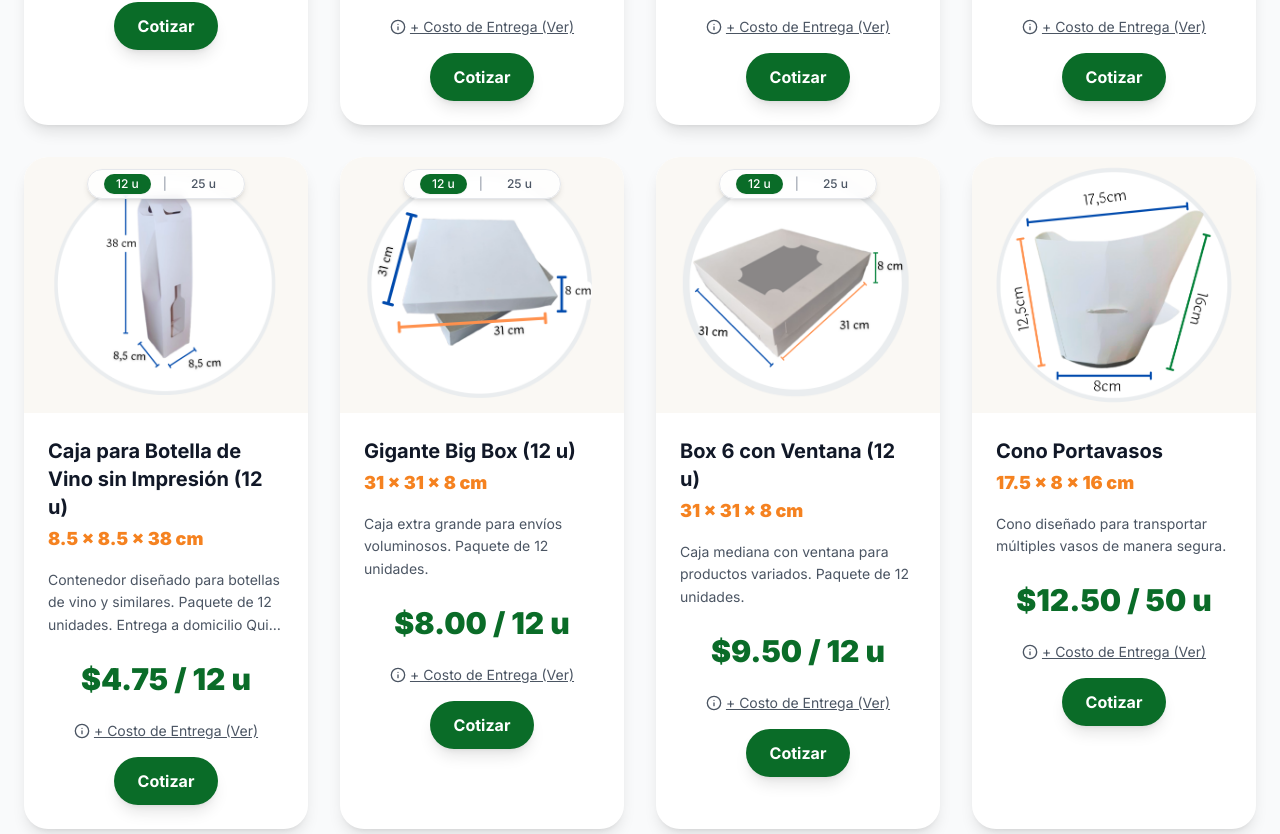
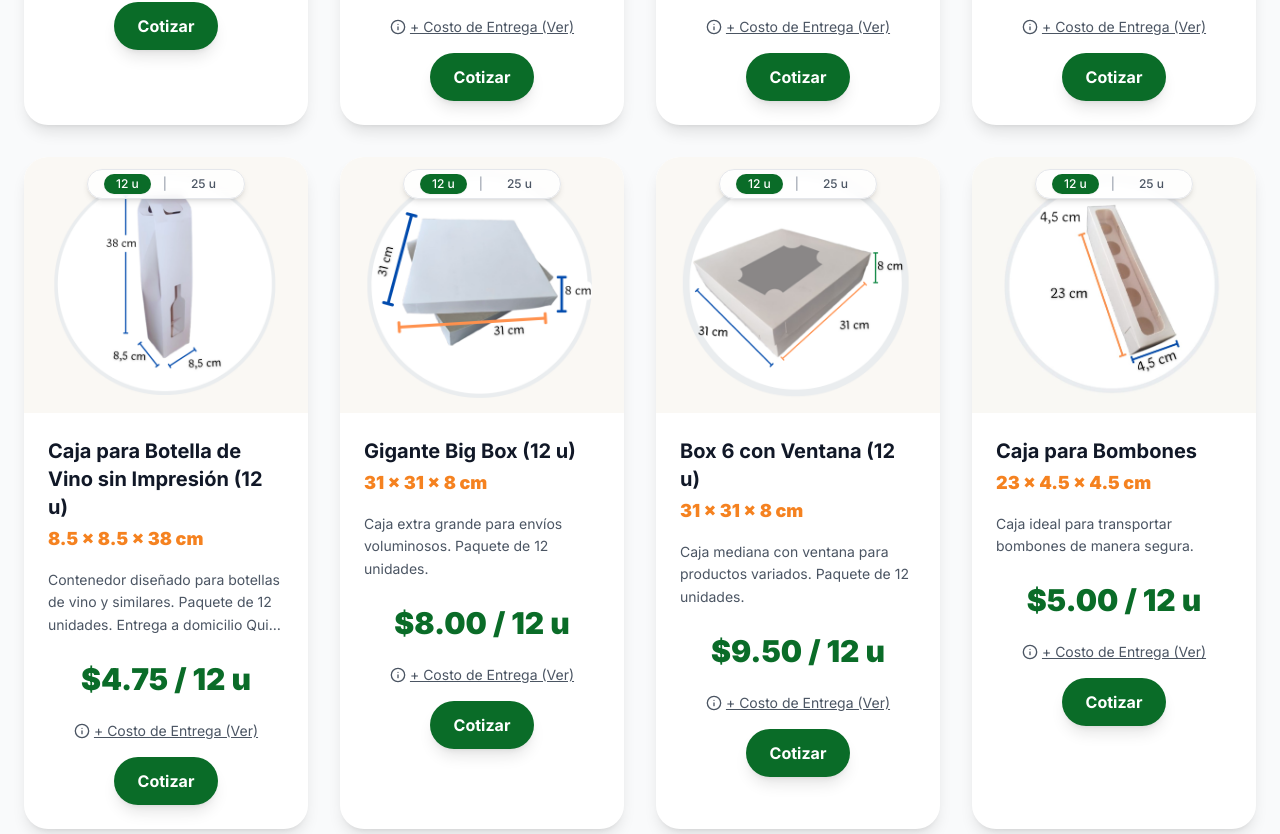
Before and after one commit to FelipeZapata137/Wayna-Web, a React (Vite) app: page /tienda in a window 1280 px wide. Shown: the part 1686-2520 px from the top of the page. Built offline with nearby package versions, Linux system fonts and the light colour scheme.

Commit message:
Toggle de bombones de 12 y 25 agregado.
Pendiente: Eliminar publicaciones individuales de bombones en all

```diff
--- a/src/components/shop/Shop.jsx
+++ b/src/components/shop/Shop.jsx
@@ -68,7 +68,7 @@ export default function Shop() {
   const botellaVinoProducts = products.filter(p => p.toggleGroup === 'botella-vino')
   const giganteBigBoxProducts = products.filter(p => p.toggleGroup === 'gigante-bigbox')
   const box6VentanaProducts = products.filter(p => p.toggleGroup === 'box6-ventana')
-
+  const cajaBombonesProducts = products.filter(p => p.toggleGroup === 'caja-bombones')
   return (
     <section className="pt-24 pb-32 px-6 bg-gray-50 min-h-screen relative">
       <div className="max-w-7xl mx-auto">
@@ -147,6 +147,9 @@ export default function Shop() {
                 )}
                 {box6VentanaProducts.length === 2 && (
                   <PackageToggleCard groupProducts={box6VentanaProducts} onCotizar={handleCotizar} />
+                )}
+                {cajaBombonesProducts.length === 2 && (
+                  <PackageToggleCard groupProducts={cajaBombonesProducts} onCotizar={handleCotizar} />
                 )}
 
                 {filteredProducts
@@ -247,8 +250,11 @@ export default function Shop() {
                 {seisCupcakesProducts.length === 2 && (
                   <CupcakesToggleCard groupProducts={seisCupcakesProducts} onCotizar={handleCotizar} />
                 )}
+                {cajaBombonesProducts.length === 2 && (
+                  <PackageToggleCard groupProducts={cajaBombonesProducts} onCotizar={handleCotizar} />
+                )}
                 {filteredProducts
-                  .filter(p => !p.name.includes('Cupcakes') && p.name !== 'Caja de 1 Cupcake')
+                  .filter(p => !p.name.includes('Cupcakes') && p.name !== 'Caja de 1 Cupcake' && !p.name.includes('Bombones'))
                   .map(product => (
                     <ProductCard key={product.id} product={product} onCotizar={handleCotizar} />
                   ))}
```
